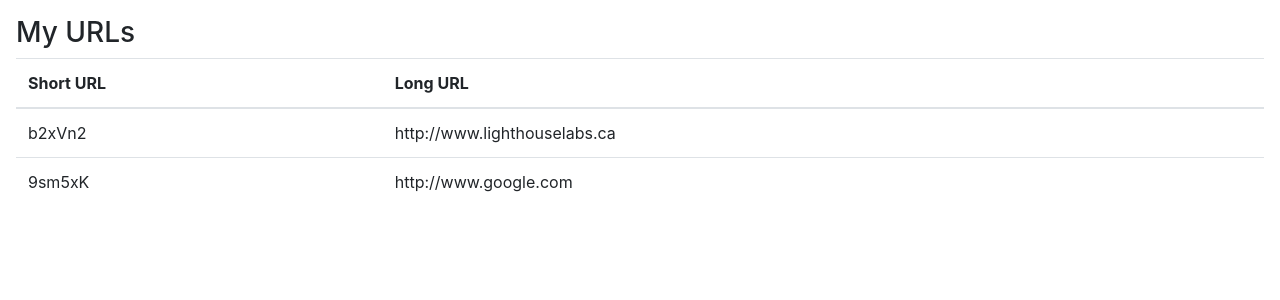
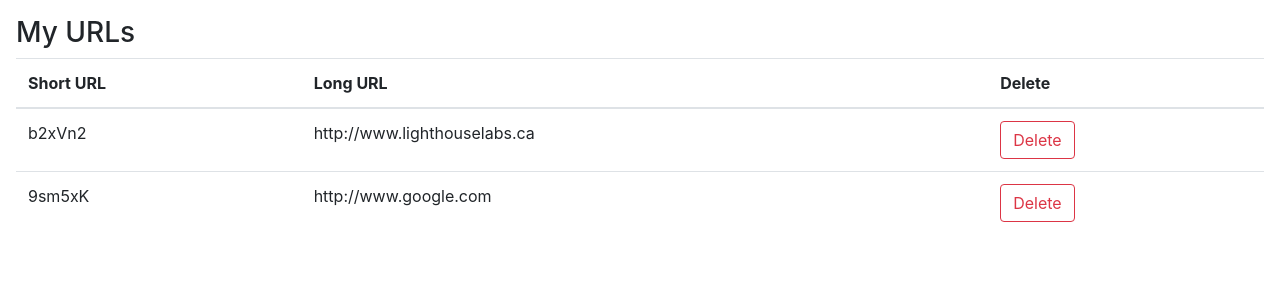
Before and after one commit to TonyHFu/tinyapp, a Node server app: page /urls in a window 1280 px wide. Shown: the part 56-356 px from the top of the page. Run offline with Node 20, Linux system fonts and the light colour scheme; some libraries are stand-ins or nearby versions.

Commit message:
added delete button

```diff
--- a/express_server.js
+++ b/express_server.js
@@ -28,7 +28,8 @@ function generateRandomString(nums) {
 };
 
 app.get("/", (req, res) => {
-  res.send("Hello!");
+  // res.send("Hello!");
+  res.redirect("/urls");
 });
 
 app.get("/urls", (req, res) => {
--- a/views/urls_index.ejs
+++ b/views/urls_index.ejs
@@ -15,6 +15,7 @@
         <tr>
           <th scope="col">Short URL</th>
           <th scope="col">Long URL</th>
+          <th scope="col">Delete</th>
         </tr>
       </thread>
       <tbody>
@@ -22,6 +23,9 @@
           <tr>
             <td><%= url %></td>
             <td><%= urls[url] %></td>
+            <td><form method="POST" class="btn btn-outline-danger" action="/urls/9sm5xK/delete">Delete</form></td>
+
+
           </tr>
         <% } %>
       </tbody>
```
